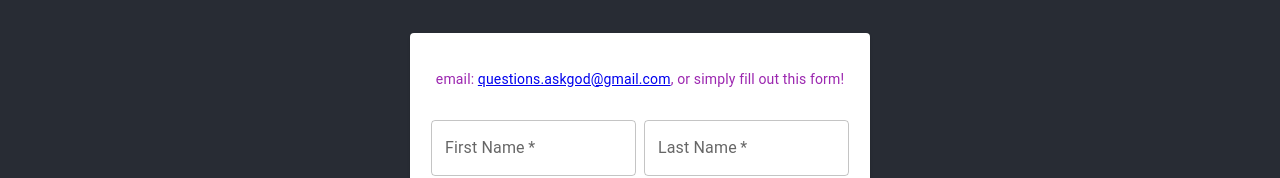
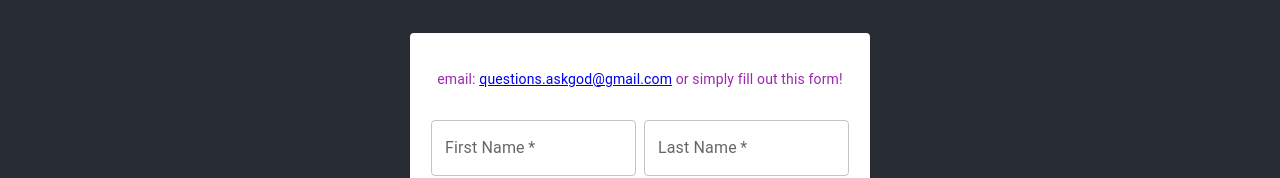
Before and after one commit to DericWard/Ask-God2, a React (Create React App) app: page /contact in a window 1280 px wide. Shown: the part 186-364 px from the top of the page. Built offline with nearby package versions, Linux system fonts and the light colour scheme.

Commit message:
removed comma and added space

```diff
--- a/src/assets/components/ContactForm/index.js
+++ b/src/assets/components/ContactForm/index.js
@@ -104,8 +104,8 @@ function ContactForm() {
             email:{" "}
              <a href="mailto:questions.askgod@gmail.com">
               questions.askgod@gmail.com
-            </a>
-            , or simply fill out this form!
+            </a>{" "}
+         or simply fill out this form!
           </Typography>
           <br/>
           <form onSubmit={handleSubmit}>
```
